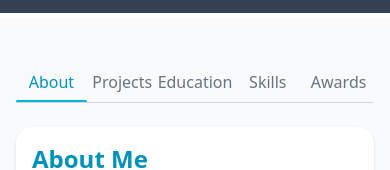
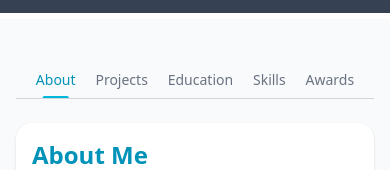
Before and after one commit to greg-of-Earth/greg-of-Earth_portfolio, a Next.js app: page / in a window 390 px wide. Shown: the part 282-452 px from the top of the page. Built offline with nearby package versions, Linux system fonts and the light colour scheme.

Commit message:
large screens

```diff
--- a/src/components/MainContent.tsx
+++ b/src/components/MainContent.tsx
@@ -1,6 +1,6 @@
 "use client"
 
-import { useState } from "react";
+import { useRef, useState } from "react";
 import { motion, AnimatePresence} from "framer-motion";
 import ProjectsTab from "./ProjectsTab";
 import EducationTab from "./EducationTab";
@@ -12,6 +12,7 @@ interface MainContentProps {
 }
 
 const TABS = ["About", "Projects", "Education", "Skills", "Awards"];
+
 
 const MainContent: React.FC<MainContentProps> = ( { className }) => {
     const [activeTab, setActiveTab] = useState('About');
@@ -26,19 +27,20 @@ const MainContent: React.FC<MainContentProps> = ( { className }) => {
   return (
     <main className="flex-1 flex flex-col items-center justify-start md:justify-center w-full px-4 sm:px-6 bg-gray-50 text-slate-800 mt-[6px]">
         <nav className="w-full border-b border-gray-300 mb-6 mt-[6vh] overflow-x-auto no-scrollbar">
-            <div className="flex flex-nowrap sm:flex-wrap md:justify-evenly w-full">
+            <div className="flex justify-evenly w-full">
             {TABS.map((tab) => (
                 <button
                     key={tab}
                     onClick={() => setActiveTab(tab)}
-                    className={`flex-1 relative pb-2 text-small sm:text-base md:text-lg font-medium transition-colors ${activeTab === tab ? "text-cyan-600" : "text-gray-500 hover:text-cyan-400"}`}
+                    className={`relative text-center relative pb-2 text-sm sm:text-base md:text-lg font-medium transition-colors ${activeTab === tab ? "text-cyan-600" : "text-gray-500 hover:text-cyan-400"}`}
                 >
-                    {tab}
+                    <span className="relative z-10">{tab}</span>
                     {activeTab === tab && (
                         <motion.div
                             layoutId="underline"
-                            className="absolute left-0 right-0 -bottom-[1px] h-[3px] bg-cyan-500 rounded-full"
-                            transition={{ type: "spring", stiffness: 350, damping: 22, mass: 0.8 }}
+                            className="absolute left-1/2 -translate-x-1/2 -bottom-[1px] w-2/3 h-[3px] bg-cyan-500 rounded-full"
+                            // animate={{ opacity: activeTab === tab ? 1 : 0 }}
+                            transition={{ type: "spring", stiffness: 350, damping: 30, mass: 0.6 }}
                         />
                     )}
                 </button>
```
